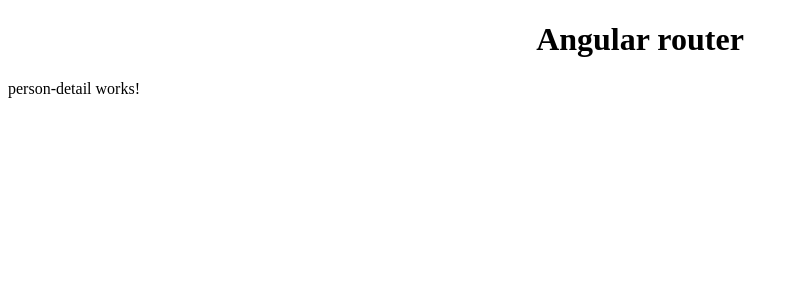
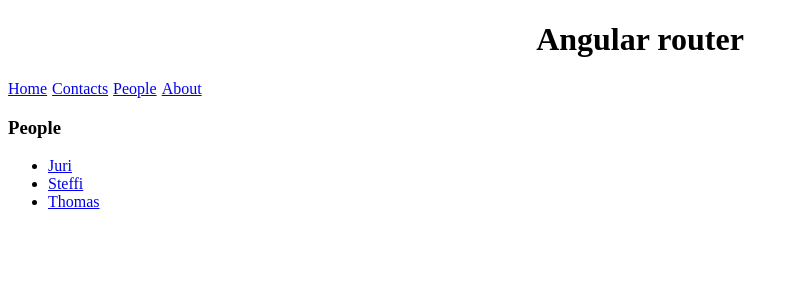
Before and after one commit to juristr/egghead-learn-angular-router, an Angular app: page /people/list in a window 1280 px wide. Shown: the top 300 px of the page, without its empty margins (0-799 px from the left). Built offline with nearby package versions, Linux system fonts and the light colour scheme.

Commit message:
implement router-links

```diff
--- a/src/app/app.component.css
+++ b/src/app/app.component.css
@@ -0,0 +1,3 @@
+nav > a {
+  margin-right: 5px;
+}
--- a/src/app/app.component.html
+++ b/src/app/app.component.html
@@ -4,8 +4,12 @@
     Angular router
   </h1>
 </div>
-<!-- <nav>
-  <a [routerLink]="['people', 'path1']">Path 1</a>
-  <a [routerLink]="['people', 'path2']">Path 2</a>
-</nav> -->
+
+<nav>
+  <a [routerLink]="['/home']">Home</a>
+  <a [routerLink]="['/contacts', 'list']">Contacts</a>
+  <a [routerLink]="['/people', 'list']">People</a>
+  <a [routerLink]="['/about']">About</a>
+</nav>
+
 <router-outlet></router-outlet>
--- a/src/app/contacts/contact-list.component.ts
+++ b/src/app/contacts/contact-list.component.ts
@@ -3,6 +3,7 @@
 @Component({
   selector: 'app-contact-list',
   template: `
+    <h3>Contacts</h3>
     <p>
       contact-list works!
     </p>
@@ -10,10 +11,7 @@
   styles: []
 })
 export class ContactListComponent implements OnInit {
+  constructor() {}
 
-  constructor() { }
-
-  ngOnInit() {
-  }
-
+  ngOnInit() {}
 }
--- /dev/null
+++ b/src/app/people/people-list.component.ts
@@ -0,0 +1,24 @@
+import { Component, OnInit } from '@angular/core';
+import { PeopleService } from './people.service';
+
+@Component({
+  selector: 'app-people-list',
+  template: `
+    <h3>People</h3>
+    <ul>
+      <li *ngFor="let person of people | async">
+        <a [routerLink]="['/people', person.id]">{{ person.name }}</a>
+      </li>
+    </ul>
+  `,
+  styles: []
+})
+export class PeopleListComponent implements OnInit {
+  people;
+
+  constructor(private peopleService: PeopleService) {}
+
+  ngOnInit() {
+    this.people = this.peopleService.getAll();
+  }
+}
--- a/src/app/people/people.module.ts
+++ b/src/app/people/people.module.ts
@@ -2,9 +2,12 @@
 import { NgModule } from '@angular/core';
 import { CommonModule } from '@angular/common';
 import { PersonDetailComponent } from './person-detail.component';
+import { PeopleService } from './people.service';
+import { PeopleListComponent } from './people-list.component';
 
 @NgModule({
   imports: [CommonModule, PeopleRoutingModule],
-  declarations: [PersonDetailComponent]
+  declarations: [PersonDetailComponent, PeopleListComponent],
+  providers: [PeopleService]
 })
 export class PeopleModule {}
--- a/src/app/people/people.service.ts
+++ b/src/app/people/people.service.ts
@@ -1,9 +1,8 @@
 import { Injectable } from '@angular/core';
-import { of } from 'rxjs';
+import { map } from 'rxjs/operators';
+import { of, Observable } from 'rxjs';
 
-@Injectable({
-  providedIn: 'root'
-})
+@Injectable()
 export class PeopleService {
   private people = [
     {
@@ -13,12 +12,22 @@
     {
       id: 2,
       name: 'Steffi'
+    },
+    {
+      id: 3,
+      name: 'Thomas'
     }
   ];
 
   constructor() {}
 
-  getPersonById(personId: number) {
-    return of(this.people.find(x => x.id === personId));
+  getAll() {
+    return of(this.people);
+  }
+
+  getPersonById(id: number): Observable<any> {
+    return of(this.people).pipe(
+      map(people => people.filter(x => x.id === id)[0])
+    );
   }
 }
--- a/src/app/people/person-detail.component.ts
+++ b/src/app/people/person-detail.component.ts
@@ -1,20 +1,21 @@
 import { ActivatedRoute } from '@angular/router';
 import { Component, OnInit } from '@angular/core';
+import { switchMap } from 'rxjs/operators';
 import { PeopleService } from './people.service';
-import { switchMap } from 'rxjs/operators';
 
 @Component({
   selector: 'app-person-detail',
   template: `
-    <p>
-      person-detail works!
-    </p>
     <pre>{{ person | json }}</pre>
+    <div *ngIf="shouldShowChildren">
+      We should also load the children.
+    </div>
   `,
   styles: []
 })
 export class PersonDetailComponent implements OnInit {
   person;
+  shouldShowChildren = false;
 
   constructor(
     private activatedRoute: ActivatedRoute,
@@ -22,6 +23,10 @@
   ) {}
 
   ngOnInit() {
+    this.activatedRoute.queryParamMap.subscribe(queryParams => {
+      this.shouldShowChildren = queryParams.get('showChilds') === 'true';
+    });
+
     this.activatedRoute.params
       .pipe(
         switchMap(params =>
@@ -31,12 +36,5 @@
       .subscribe(person => {
         this.person = person;
       });
-
-    // this.activatedRoute.params.subscribe(params => {
-    //   const personid = params['personId'];
-    //   this.peopleService.getPersonById(+personid).subscribe(person => {
-    //     this.person = person;
-    //   });
-    // });
   }
 }
```
Also changed, not shown: src/app/people/people-routing.module.ts (+6 -1 lines).
